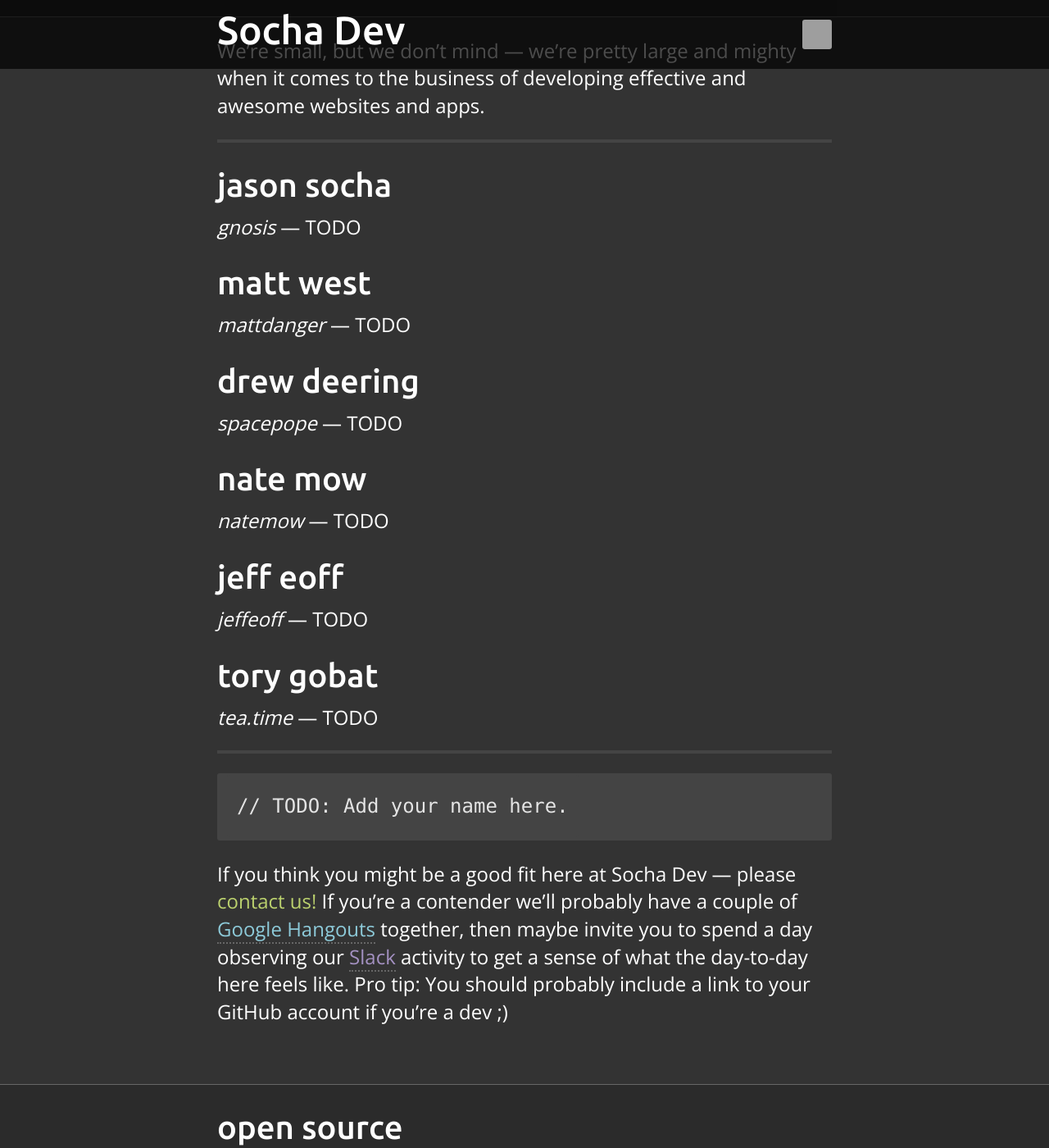
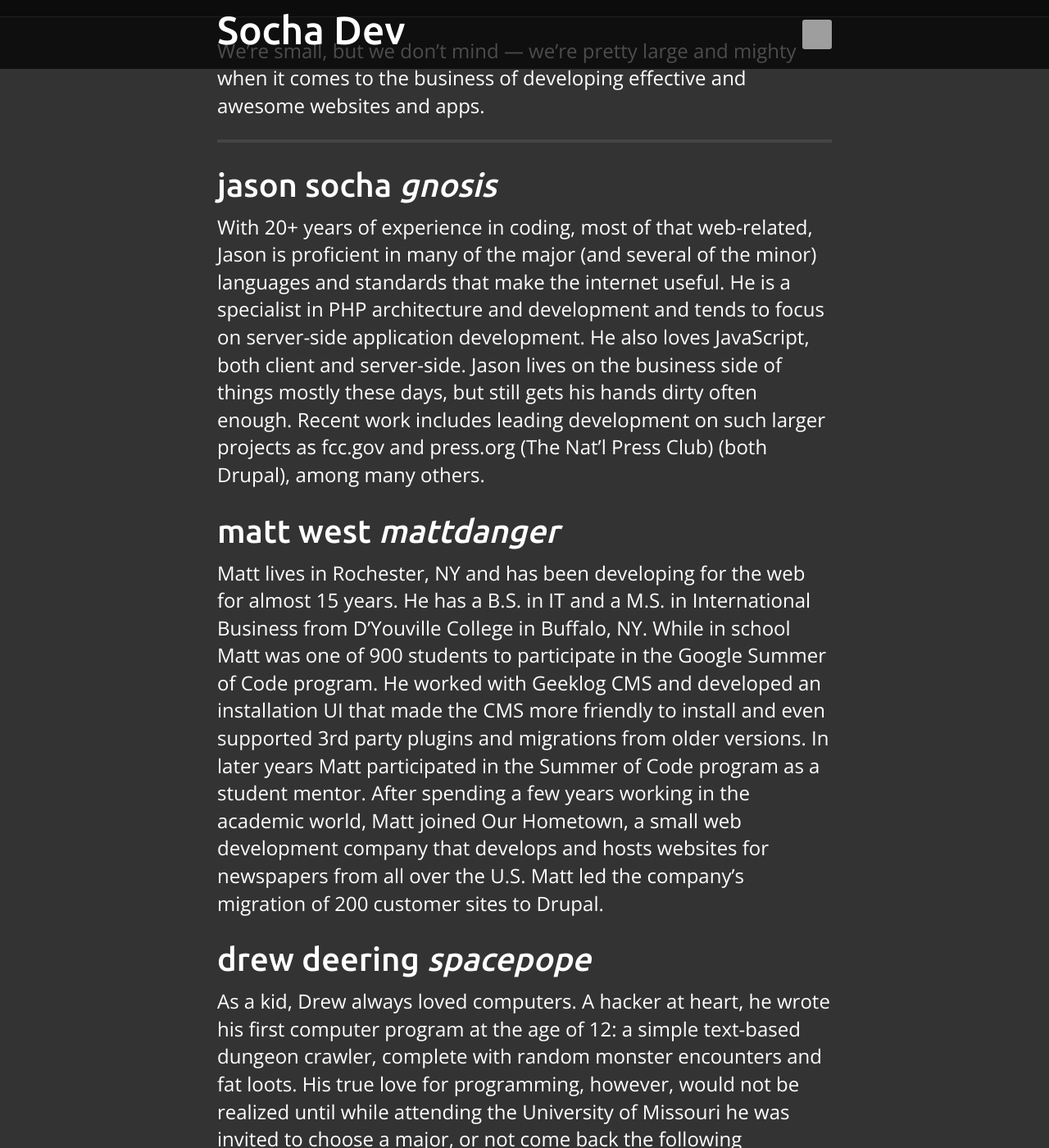
Before and after one commit to SochaDev/sochadev.github.io, a Jekyll site: the page built from team.md, in a window 1280 px wide and 1400 px high, scrolled down 213 px. Shown: the whole window at 82% size. Built offline with Jekyll 4.4.1, drawn with Linux system fonts in a browser that asks for light colours; nearby versions of some CDN libraries; some of the changed text lies outside the part shown; grey boxes are pictures that could not be loaded.

Commit message:
Added team bios.

```diff
--- a/_includes/projects.html
+++ b/_includes/projects.html
@@ -1 +1 @@
-<pre><code>TODO: Add project stuffs.</code></pre>
+<pre><code>// TODO: Add project stuffs.</code></pre>
--- a/team.md
+++ b/team.md
@@ -8,29 +8,64 @@ We're small, but we don't mind &mdash; we're pretty large and mighty when it com
 
 * * *
 
-## Jason Socha
+## Jason Socha _gnosis_
 
-_gnosis_ &mdash; TODO
+With 20+ years of experience in coding, most of that web-related, Jason is
+proficient in many of the major (and several of the minor) languages and
+standards that make the internet useful. He is a specialist in PHP architecture
+and development and tends to focus on server-side application development. He
+also loves JavaScript, both client and server-side. Jason lives on the business
+side of things mostly these days, but still gets his hands dirty often enough.
+Recent work includes leading development on such larger projects as fcc.gov and
+press.org (The Nat'l Press Club) (both Drupal), among many others.
 
-## Matt West
+## Matt West _mattdanger_
 
-_mattdanger_ &mdash; TODO
+Matt lives in Rochester, NY and has been developing for the web for almost 15
+years. He has a B.S. in IT and a M.S. in International Business from D'Youville
+College in Buffalo, NY. While in school Matt was one of 900 students to
+participate in the Google Summer of Code program. He worked with Geeklog CMS
+and developed an installation UI that made the CMS more friendly to install and
+even supported 3rd party plugins and migrations from older versions. In later
+years Matt participated in the Summer of Code program as a student mentor. After
+spending a few years working in the academic world, Matt joined Our Hometown,
+a small web development company that develops and hosts websites for newspapers
+from all over the U.S. Matt led the company's migration of 200 customer sites
+to Drupal.
 
-## Drew Deering
+## Drew Deering _spacepope_
 
-_spacepope_ &mdash; TODO
+As a kid, Drew always loved computers. A hacker at heart, he wrote his first
+computer program at the age of 12: a simple text-based dungeon crawler, complete
+with random monster encounters and fat loots. His true love for programming,
+however, would not be realized until while attending the University of Missouri
+he was invited to choose a major, or not come back the following semester. He
+had just completed a course in C programming and liked it well enough to make
+programming his profession. Eventually deciding to move to the D.C. area, Drew
+held positions with National Journal, NPR, and Triple Canopy before coming to
+Socha Dev in May of 2013, where he has been wowing everyone with his skills in
+hybrid app development using technologies such as Node.js and Meteor.
 
-## Nate Mow
+## Nate Mow _natemow_
 
-_natemow_ &mdash; TODO
+Nate serves as the Development Foreman at Socha Dev, guiding the team and making
+sure functional deliverables are completed according to spec. Nate is a senior
+Drupal developer that has built dozens of sites over the years for a wide
+variety of government, non-profit and private sector clients. These days, Nate
+is becoming increasingly obsessed with all things JavaScript, shell scripting,
+and generally just enhancing the dev machinery at Socha Dev through automation,
+testing and process improvement. When not actively creating great sites for
+clients or cracking his fiery foreman whip (and sometimes in parallel), Nate
+also enjoys tinkering with front-end stack du jour and giving back to the open
+source community however possible.
 
-## Jeff Eoff
+## Jeff Eoff _jeffeoff_
 
-_jeffeoff_ &mdash; TODO
+TODO
 
-## Tory Gobat
+## Tory Gobat _tea.time_
 
-_tea.time_ &mdash; TODO
+TODO
 
 * * *
 
```
